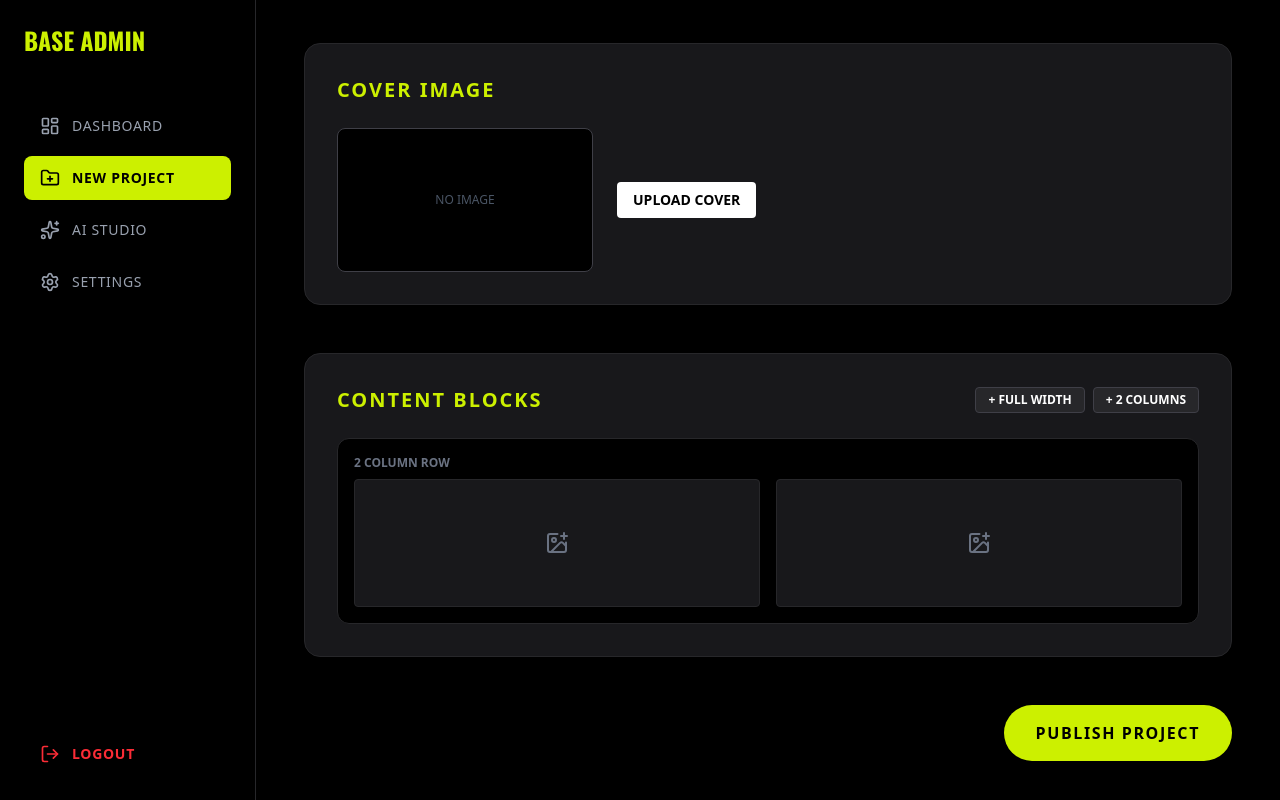
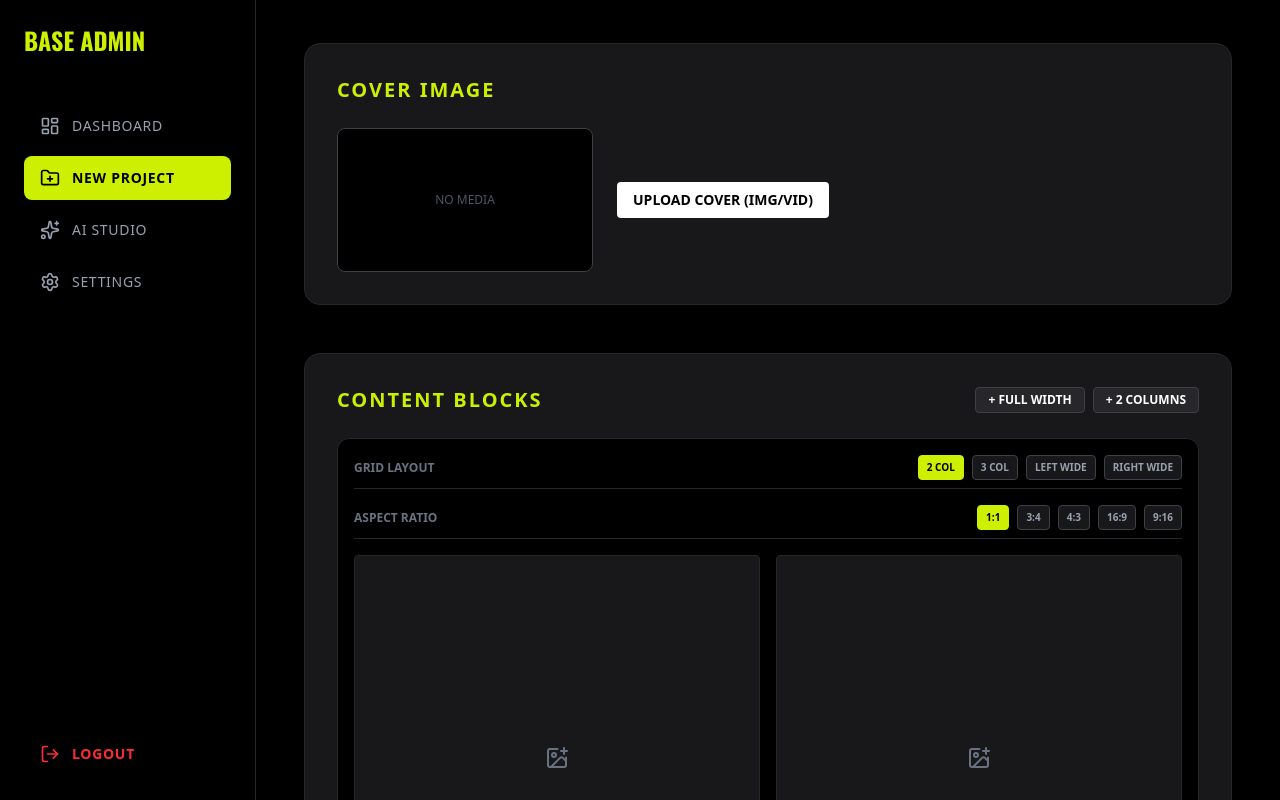
Before and after one commit to gokhanyigit06/base, a Next.js app: page /admin/dashboard/projects/new in a window 1280 px wide. Both pictures are taken after a click on the button "+ 2 COLUMNS". Shown: the part 757-1557 px from the top of the page. Built offline with nearby package versions, Linux system fonts and the light colour scheme; no server answers; a web font is replaced by a local one.

Commit message:
Update: Advanced Grid Layouts, Aspect Ratios, Video Cover & Light Header

```diff
--- a/app/admin/dashboard/projects/new/page.tsx
+++ b/app/admin/dashboard/projects/new/page.tsx
@@ -107,7 +107,7 @@ export default function NewProjectPage() {
         if (type === 'full') {
             setContentBlocks([...contentBlocks, { type: 'full', mediaType: 'image', src: '', text: '' }]);
         } else {
-            setContentBlocks([...contentBlocks, { type: 'row', items: [{ mediaType: 'image', src: '' }, { mediaType: 'image', src: '' }] }]);
+            setContentBlocks([...contentBlocks, { type: 'row', layout: '2-even', aspectRatio: 'square', items: [{ mediaType: 'image', src: '' }, { mediaType: 'image', src: '' }] }]);
         }
     };
 
@@ -215,9 +215,13 @@ export default function NewProjectPage() {
                     <div className="flex items-center gap-6">
                         <div className="w-64 aspect-video bg-black border border-zinc-700 rounded-lg overflow-hidden flex items-center justify-center relative group">
                             {formData.cover_image ? (
+                                formData.cover_image.includes('.mp4') ? (
+                                    <video src={formData.cover_image} className="w-full h-full object-cover" autoPlay muted loop playsInline />
+                                ) : (
                                     <Image src={formData.cover_image} alt="Cover" fill className="object-cover" />
+                                )
                             ) : (
-                                <span className="text-gray-600 text-xs uppercase">No Image</span>
+                                <span className="text-gray-600 text-xs uppercase">No Media</span>
                             )}
                             {uploading && <div className="absolute inset-0 bg-black/50 flex flex-col items-center justify-center gap-2">
                                 <Loader2 className="w-6 h-6 animate-spin text-brand-yellow" />
@@ -225,8 +229,8 @@ export default function NewProjectPage() {
                             </div>}
                         </div>
                         <label className="bg-white text-black px-4 py-2 rounded cursor-pointer font-bold uppercase text-sm hover:bg-gray-200 transition-colors">
-                            <input type="file" accept="image/*" className="hidden" onChange={(e) => handleImageUpload(e, true)} />
-                            Upload Cover
+                            <input type="file" accept="image/*,video/*" className="hidden" onChange={(e) => handleImageUpload(e, true)} />
+                            Upload Cover (Img/Vid)
                         </label>
                     </div>
                 </div>
@@ -248,7 +252,7 @@ export default function NewProjectPage() {
                     <div className="flex flex-col gap-4">
                         {contentBlocks.map((block, index) => (
                             <div key={index} className="bg-black border border-zinc-800 p-4 rounded-xl relative group">
-                                <button type="button" onClick={() => removeBlock(index)} className="absolute top-2 right-2 text-red-500 opacity-0 group-hover:opacity-100 transition-opacity">
+                                <button type="button" onClick={() => removeBlock(index)} className="absolute top-2 right-2 text-red-500 opacity-0 group-hover:opacity-100 transition-opacity z-10 bg-black rounded-full p-1 border border-red-900">
                                     <Trash2 className="w-4 h-4" />
                                 </button>
 
@@ -263,23 +267,103 @@ export default function NewProjectPage() {
                                             </label>
                                             {uploading && !isCoverForBlock(index) && <div className="absolute inset-0 bg-black/50 flex flex-col items-center justify-center gap-2">
                                                 <Loader2 className="w-6 h-6 animate-spin text-brand-yellow" />
-                                                <span className="text-xs text-brand-yellow font-bold uppercase tracking-widest">{uploadStatus}</span>
+                                                {/* Global spinner state used for simplicity, ideally local */}
                                             </div>}
                                         </div>
                                     </div>
                                 ) : (
-                                    <div className="flex flex-col gap-2">
-                                        <span className="text-xs text-gray-500 uppercase font-bold">2 Column Row</span>
-                                        <div className="grid grid-cols-2 gap-4">
-                                            {block.items.map((item: any, i: number) => (
-                                                <div key={i} className="h-32 bg-zinc-900 rounded border border-zinc-800 flex items-center justify-center relative overflow-hidden">
+                                    <div className="flex flex-col gap-4">
+                                        <div className="flex items-center justify-between border-b border-zinc-800 pb-2">
+                                            <span className="text-xs text-gray-500 uppercase font-bold">Grid Layout</span>
+                                            <div className="flex gap-2">
+                                                {[
+                                                    { id: '2-even', label: '2 Col' },
+                                                    { id: '3-even', label: '3 Col' },
+                                                    { id: '2-left', label: 'Left Wide' },
+                                                    { id: '2-right', label: 'Right Wide' }
+                                                ].map(layout => (
+                                                    <button
+                                                        key={layout.id}
+                                                        type="button"
+                                                        onClick={() => {
+                                                            const newBlocks = [...contentBlocks];
+                                                            const isThree = layout.id === '3-even';
+                                                            const currentItems = newBlocks[index].items;
+
+                                                            // Adjust items array size
+                                                            let newItems = [...currentItems];
+                                                            if (isThree && currentItems.length < 3) {
+                                                                newItems.push({ mediaType: 'image', src: '' });
+                                                            } else if (!isThree && currentItems.length > 2) {
+                                                                newItems = newItems.slice(0, 2);
+                                                            }
+
+                                                            newBlocks[index] = { ...newBlocks[index], layout: layout.id, items: newItems };
+                                                            setContentBlocks(newBlocks);
+                                                        }}
+                                                        className={`text-[10px] uppercase font-bold px-2 py-1 rounded border ${block.layout === layout.id ? 'bg-brand-yellow text-black border-brand-yellow' : 'bg-zinc-900 text-gray-400 border-zinc-700 hover:text-white'}`}
+                                                    >
+                                                        {layout.label}
+                                                    </button>
+                                                ))}
+                                            </div>
+                                        </div>
+
+                                        {/* Aspect Ratio Selector */}
+                                        <div className="flex items-center justify-between border-b border-zinc-800 pb-2">
+                                            <span className="text-xs text-gray-500 uppercase font-bold">Aspect Ratio</span>
+                                            <div className="flex gap-2">
+                                                {[
+                                                    { id: 'square', label: '1:1' },
+                                                    { id: 'portrait', label: '3:4' },
+                                                    { id: 'landscape', label: '4:3' },
+                                                    { id: 'video', label: '16:9' },
+                                                    { id: 'tall', label: '9:16' }
+                                                ].map(ratio => (
+                                                    <button
+                                                        key={ratio.id}
+                                                        type="button"
+                                                        onClick={() => {
+                                                            const newBlocks = [...contentBlocks];
+                                                            newBlocks[index] = { ...newBlocks[index], aspectRatio: ratio.id };
+                                                            setContentBlocks(newBlocks);
+                                                        }}
+                                                        className={`text-[10px] uppercase font-bold px-2 py-1 rounded border ${block.aspectRatio === ratio.id ? 'bg-brand-yellow text-black border-brand-yellow' : 'bg-zinc-900 text-gray-400 border-zinc-700 hover:text-white'}`}
+                                                    >
+                                                        {ratio.label}
+                                                    </button>
+                                                ))}
+                                            </div>
+                                        </div>
+
+                                        <div className={`grid gap-4 ${block.layout === '3-even' ? 'grid-cols-3' :
+                                            block.layout === '2-left' ? 'grid-cols-[2fr_1fr]' :
+                                                block.layout === '2-right' ? 'grid-cols-[1fr_2fr]' :
+                                                    'grid-cols-2'
+                                            }`}>
+                                            {block.items.map((item: any, i: number) => {
+                                                const aspectClass =
+                                                    block.aspectRatio === 'portrait' ? 'aspect-[3/4]' :
+                                                        block.aspectRatio === 'landscape' ? 'aspect-[4/3]' :
+                                                            block.aspectRatio === 'video' ? 'aspect-video' :
+                                                                block.aspectRatio === 'tall' ? 'aspect-[9/16]' :
+                                                                    'aspect-square'; // Default
+
+                                                return (
+                                                    <div key={i} className={`w-full ${aspectClass} bg-zinc-900 rounded border border-zinc-800 flex items-center justify-center relative overflow-hidden group/item`}>
                                                         {item.src && (item.src.includes('.mp4') ? <video src={item.src} className="w-full h-full object-cover" /> : <img src={item.src} className="w-full h-full object-cover" />)}
                                                         <label className="absolute inset-0 flex items-center justify-center cursor-pointer hover:bg-white/10 transition-colors">
                                                             <input type="file" accept="image/*,video/*" className="hidden" onChange={(e) => handleImageUpload(e, false, index, i)} />
                                                             {!item.src && <ImagePlus className="w-6 h-6 text-gray-500" />}
                                                         </label>
+                                                        {item.src && (
+                                                            <div className="absolute top-1 right-1 opacity-0 group-hover/item:opacity-100 transition-opacity">
+                                                                {/* Optional clear button could go here */}
                                                             </div>
-                                            ))}
+                                                        )}
+                                                    </div>
+                                                );
+                                            })}
                                         </div>
                                     </div>
                                 )}
--- a/app/works/[slug]/page.tsx
+++ b/app/works/[slug]/page.tsx
@@ -84,7 +84,7 @@ export default function ProjectDetail({ params }: { params: Promise<{ slug: stri
 
     return (
         <main className="min-h-screen bg-white text-black selection:bg-brand-yellow selection:text-black">
-            <SiteHeader />
+            <SiteHeader theme="light" />
 
             {loading ? (
                 <div className="min-h-screen flex items-center justify-center">
@@ -100,6 +100,16 @@ export default function ProjectDetail({ params }: { params: Promise<{ slug: stri
                     <section className="w-full px-6 md:px-12 pt-32 pb-8">
                         <div className="relative w-full aspect-[2/1] rounded-[2rem] overflow-hidden bg-zinc-100">
                             {project.cover_image && (
+                                project.cover_image.includes('.mp4') ? (
+                                    <video
+                                        src={project.cover_image}
+                                        className="w-full h-full object-cover"
+                                        autoPlay
+                                        muted
+                                        loop
+                                        playsInline
+                                    />
+                                ) : (
                                     <Image
                                         src={project.cover_image}
                                         alt={project.title}
@@ -107,6 +117,7 @@ export default function ProjectDetail({ params }: { params: Promise<{ slug: stri
                                         className="object-cover"
                                         priority
                                     />
+                                )
                             )}
                         </div>
                     </section>
@@ -205,13 +216,28 @@ export default function ProjectDetail({ params }: { params: Promise<{ slug: stri
                                     </div>
                                 );
                             } else if (block.type === 'row') {
+                                const gridClass =
+                                    block.layout === '3-even' ? 'md:grid-cols-3' :
+                                        block.layout === '2-left' ? 'md:grid-cols-[2fr_1fr]' :
+                                            block.layout === '2-right' ? 'md:grid-cols-[1fr_2fr]' :
+                                                'md:grid-cols-2';
+
                                 return (
-                                    <div key={index} className="grid grid-cols-1 md:grid-cols-2 gap-6 md:gap-12">
-                                        {block.items.map((item: any, i: number) => (
-                                            <div key={i} className="w-full aspect-square rounded-[2rem] overflow-hidden relative border border-black/5">
+                                    <div key={index} className={`grid grid-cols-1 ${gridClass} gap-6 md:gap-12`}>
+                                        {block.items.map((item: any, i: number) => {
+                                            const aspectClass =
+                                                block.aspectRatio === 'portrait' ? 'aspect-[3/4]' :
+                                                    block.aspectRatio === 'landscape' ? 'aspect-[4/3]' :
+                                                        block.aspectRatio === 'video' ? 'aspect-video' :
+                                                            block.aspectRatio === 'tall' ? 'aspect-[9/16]' :
+                                                                'aspect-square'; // Default
+
+                                            return (
+                                                <div key={i} className={`w-full ${aspectClass} rounded-[2rem] overflow-hidden relative border border-black/5`}>
                                                     {renderMedia(item)}
                                                 </div>
-                                        ))}
+                                            );
+                                        })}
                                     </div>
                                 );
                             }
```
Also changed, not shown: components/site-header.tsx (+7 -4 lines). Lines whose indentation alone changed are shown as unchanged.
